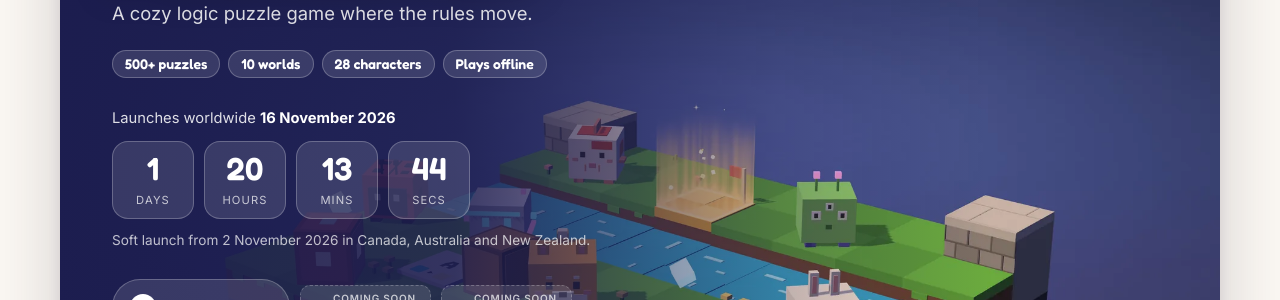
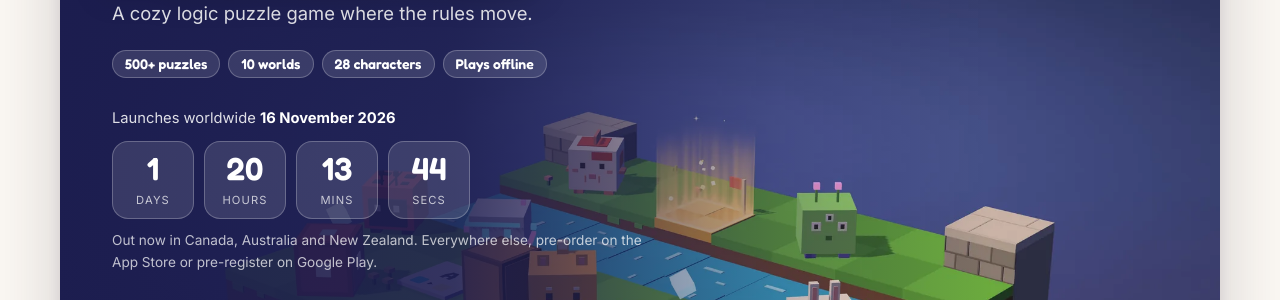
Before and after one commit to technicgames/website, a plain HTML site: page index.html in a window 1280 px wide. Shown: the part 1000-1300 px from the top of the page. Drawn offline with Linux system fonts and the light colour scheme.

Commit message:
Pushlings soft launch: store badges before 16 Nov and the full App Store link
The Pushlings banner and card show the App Store and Google Play badges now,
for the soft launch in Canada, Australia and New Zealand and for pre-orders
and pre-registration elsewhere. A new earlyLinks field in games.js does it;
the countdown and the "Arrives 16 Nov" pill still follow releaseDate. The
press page links to the same App Store page and mentions the soft launch.

Co-Authored-By: Claude Opus 5.5 <noreply@anthropic.com>

```diff
--- a/assets/games.js
+++ b/assets/games.js
@@ -28,6 +28,9 @@
                   top, a line in the launch bar and a "New" badge on its card.
                   All three disappear by themselves. Hides nothing.
                   (A game with a releaseDate gets the same, from that date.)
+     earlyLinks   true shows the store badges before releaseDate, for a game on
+                  pre-order or in a soft launch. The status pill and the
+                  countdown still follow releaseDate.
      liveFrom     { ios: "2026-10-04T20:00:00+05:30" } holds ONE store's badge
                   until an exact moment (the +05:30 makes it 8 PM India time
                   for every visitor, wherever they are). A "Coming soon" chip
@@ -104,6 +107,9 @@ window.GAMES = [
     tags: ["500+ puzzles", "10 worlds", "28 characters"],
     cardShot: 4,
     releaseDate: "2026-11-16",
+    // Out in Canada, Australia and New Zealand since 2 Nov, and on pre-order
+    // (App Store) or pre-registration (Google Play) everywhere else.
+    earlyLinks: true,
 
     // Masters live in the press kit (pushlings-press/images/); these are the
     // derivatives tools/optimize-assets.py writes from them.
@@ -141,8 +147,7 @@ window.GAMES = [
       }
     ],
 
-    // Already filled in: they stay hidden until releaseDate (see the header).
-    ios: "https://apps.apple.com/app/id6817405644",
+    ios: "https://apps.apple.com/us/app/pushlings-logic-puzzle-game/id6817405644",
     android: "https://play.google.com/store/apps/details?id=com.technicgames.pushlings"
   },
   {
--- a/assets/main.js
+++ b/assets/main.js
@@ -157,9 +157,15 @@
     { key: "android", name: "Google Play", badge: "assets/googleplay.svg", alt: "Get it on Google Play", w: 161, h: 48 }
   ];
 
+  /** The link a store badge uses: the live one, or for a game with earlyLinks
+      the pre-order or soft-launch page before its release date. */
+  function badgeUrl(game, key) {
+    return storeUrl(game, key) || (game.earlyLinks ? safeUrl(game[key]) : "");
+  }
+
   /** One platform, rendered independently of the other. */
   function storeSlot(store, game) {
-    var url = storeUrl(game, store.key);
+    var url = badgeUrl(game, store.key);
 
     if (!url) {
       // Non-interactive, badge-shaped. Reads as "Coming soon, App Store".
@@ -854,7 +860,7 @@
     var hero = shots[(game.cardShot || 1) - 1] || shots[0];
 
     var actions = el("div", { class: "gcard__actions" });
-    if (s.key === "out") actions.appendChild(stores(game));
+    if (s.key === "out" || game.earlyLinks) actions.appendChild(stores(game));
     if (sheet) {
       var more = el("button", { type: "button", class: "more", "aria-haspopup": "dialog" }, [
         "Details",
--- a/index.html
+++ b/index.html
@@ -254,7 +254,7 @@
               <div class="countdown__cell"><span class="countdown__num" data-cd="m">–</span><span class="countdown__unit">Mins</span></div>
               <div class="countdown__cell"><span class="countdown__num" data-cd="s">–</span><span class="countdown__unit">Secs</span></div>
             </div>
-            <p class="countdown__note">Soft launch from 2 November 2026 in Canada, Australia and New Zealand.</p>
+            <p class="countdown__note">Out now in Canada, Australia and New Zealand. Everywhere else, pre-order on the App Store or pre-register on Google Play.</p>
           </div>
 
           <div class="billboard__cta">
```
Also changed, not shown: pushlings-press/index.html (+2 -2 lines).
